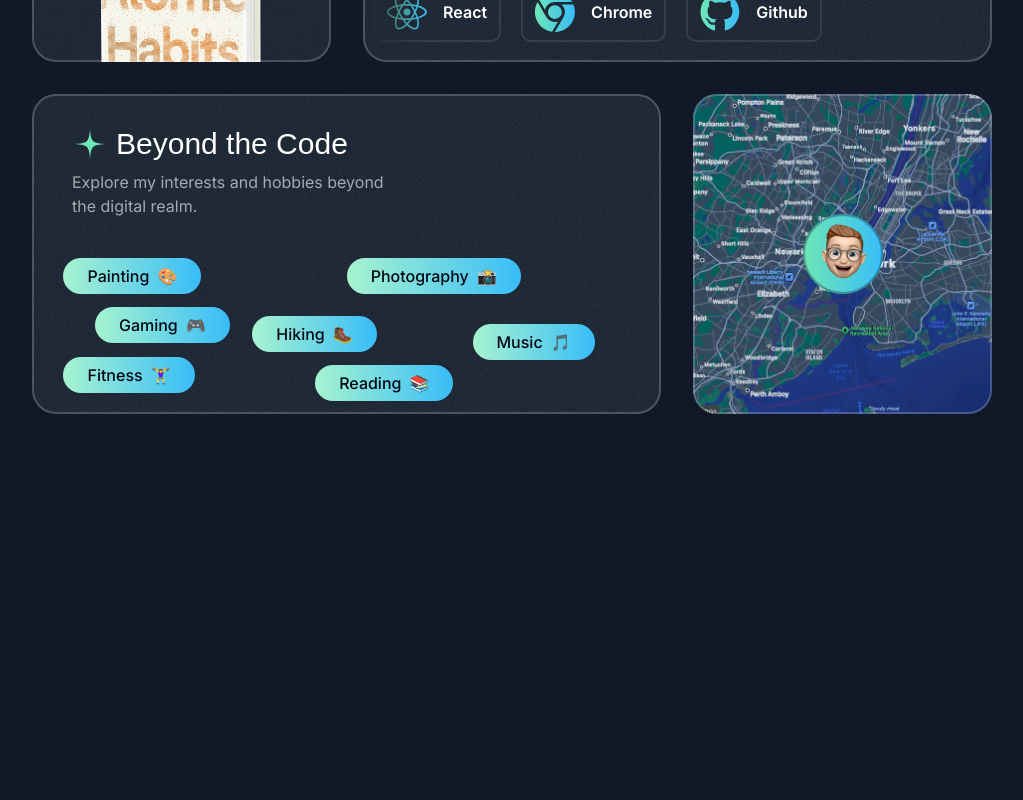
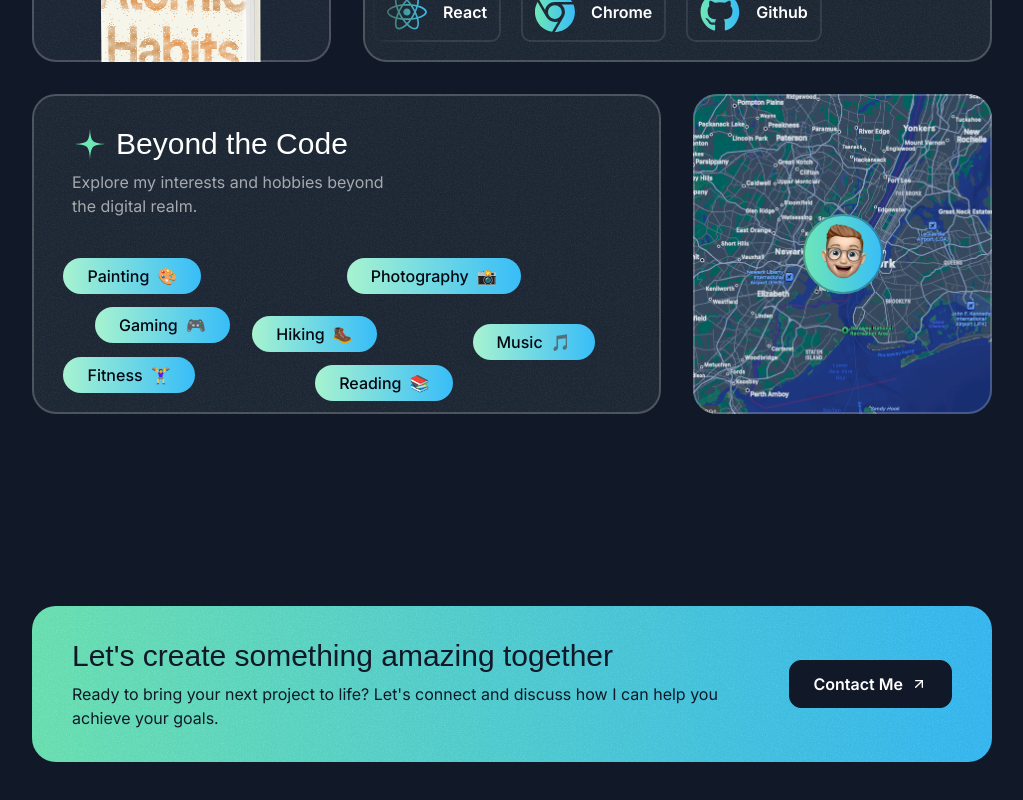
Before and after one commit to aaronjsharp/frontend_portfolio, a Next.js app: page / in a window 1280 px wide. Shown: the part 4534-5334 px from the top of the page, without its empty margins (128-1151 px from the left). Before the commit the page ends 5060 px from the top, so only its background shows below. Built offline with nearby package versions, Linux system fonts and the light colour scheme; a web font is replaced by a local one.

Commit message:
Complete static portion of the contact section

```diff
--- a/src/app/page.tsx
+++ b/src/app/page.tsx
@@ -1,4 +1,5 @@
 import { AboutSection } from "@/sections/About";
+import { ContactSection } from "@/sections/Contact";
 import { Header } from "@/sections/Header";
 import { HeroSection } from "@/sections/Hero";
 import { ProjectsSection } from "@/sections/Projects";
@@ -14,6 +15,7 @@
       <TapeSection />
       <TestimonialsSection />
       <AboutSection />
+      <ContactSection />
     </div>
   );
 }
--- a/src/sections/Contact.tsx
+++ b/src/sections/Contact.tsx
@@ -1,3 +1,36 @@
+import ArrowUpRightIcon from '@/assets/icons/arrow-up-right.svg';
+import grainImage from '@/assets/images/grain.jpg';
+
 export const ContactSection = () => {
-  return <div>Contact Section</div>;
+  return (
+    <div className='py-16 pt-12 lg:py-24 lg:pt-20'>
+      <div className='container'>
+        <div className='bg-gradient-to-r from-emerald-300 to-sky-400 text-gray-900 py-8 px-10 rounded-3xl text-center md:text-left relative overflow-hidden z-0'>
+          <div
+            className='absolute inset-0 opacity-5 -z-10'
+            style={{
+              backgroundImage: `url(${grainImage.src})`,
+            }}
+          />
+          <div className='flex flex-col md:flex-row gap-8 md:gap-16 items-center'>
+            <div>
+              <h2 className='font-serif text-2xl md:text-3xl'>
+                Let&apos;s create something amazing together
+              </h2>
+              <p className='text-sm md:text-base mt-2'>
+                Ready to bring your next project to life? Let&apos;s connect and
+                discuss how I can help you achieve your goals.
+              </p>
+            </div>
+            <div>
+              <button className='text-white bg-gray-900 inline-flex items-center px-6 h-12 rounded-xl gap-2 w-max border border-gray-900'>
+                <span className='font-semibold'>Contact Me</span>
+                <ArrowUpRightIcon className='size-4' />
+              </button>
+            </div>
+          </div>
+        </div>
+      </div>
+    </div>
+  );
 };
```
